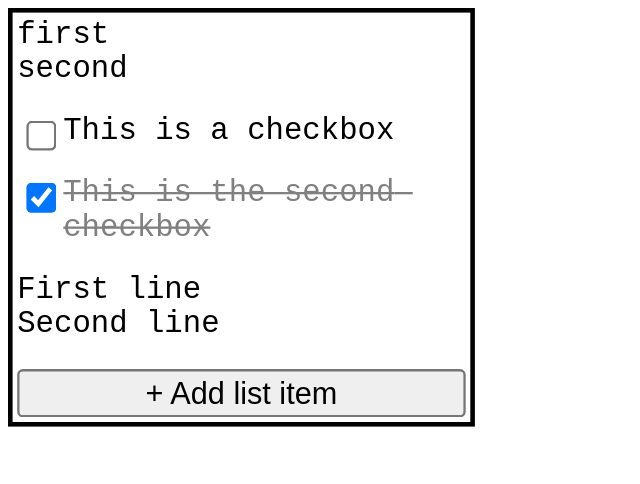
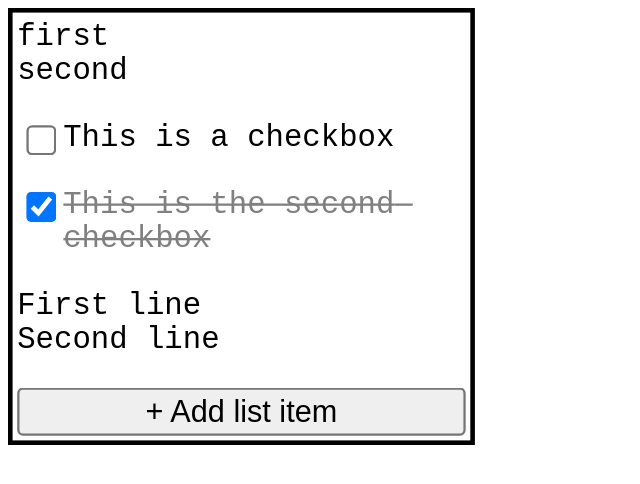
Before and after one commit to AdityaAnuragi/notes-app, a React (Vite) app: page / in a window 1280 px wide. Shown: the top 484 px of the page, without its empty margins (0-640 px from the left). Built offline with nearby package versions, Linux system fonts and the light colour scheme.

Commit message:
selected textarea (focus-visible) now shows a border at the top and bottom without any jitterness

```diff
--- a/src/App.css
+++ b/src/App.css
@@ -2,26 +2,22 @@
   border: 2px solid black;
   width: fit-content;
   padding: 2px;
-  /* font-size: 100px; */
-  /* height: min-content; */
   transform-origin: 0 0;
   transform: scale(2.3);
-  /* transform: rotate(45deg); */
 }
 
 textarea {
   resize: none;
   width: 100%;
   padding: 0px;
-  border: 0px;
-  /* box-sizing: border-box; */
+  border-width: 1px 0px;
+  border-style: solid;
+  border-color: rgba(0,0,0,0)
 }
 
 textarea:focus-visible {
   outline: 0px;
-  border-width : 2px 0px;
-  border-style : solid;
-  border-color : black;
+  border-color : rgba(0,0,0,1);
 }
 
 button {
--- a/src/App.jsx
+++ b/src/App.jsx
@@ -63,10 +63,6 @@ function App() {
     setData(duplicate)
   }
 
-  function handleTextAreaClick(e) {
-    console.log("text area clicked")
-  }
-
   function callbackForRef(node,index) {
     if (index === data.length-1 && node && wasAddButtonClicked.current) {
       node.focus()
@@ -89,13 +85,13 @@ function App() {
           return (
             <div className="textAreaContainer" key={index} style={{ display: "flex", justifyContent: "flex-start", alignItems: "flex-start" }} >
               <input type="checkbox" checked={data[index].category.isChecked} onChange={() => handleCheckChange(index)} />
-              <textarea style={getStyles(index)} value={data[index].data} className="textarea" onChange={(e) => handleTextChange(e,index)} onKeyDown={(e) => handleKeyDown(e,index)} onClick={handleTextAreaClick} />
+              <textarea style={getStyles(index)} value={data[index].data} className="textarea" onChange={(e) => handleTextChange(e,index)} onKeyDown={(e) => handleKeyDown(e,index)} />
             </div>
           )
         }
         return (
           <div className="textAreaContainer" key={index} >
-            <textarea style={{resize : "none",display : "block"}}  value={data[index].data} className="textarea" ref={(node) => callbackForRef(node,index)} onChange={(e) => handleTextChange(e,index)} onKeyDown={(e) => handleKeyDown(e,index)} onClick={handleTextAreaClick} />
+            <textarea style={{resize : "none",display : "block"}}  value={data[index].data} className="textarea" ref={(node) => callbackForRef(node,index)} onChange={(e) => handleTextChange(e,index)} onKeyDown={(e) => handleKeyDown(e,index)} />
           </div>
         )
       })}
```
